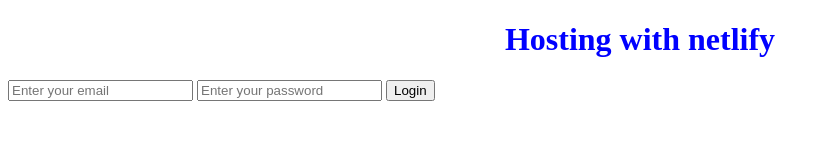
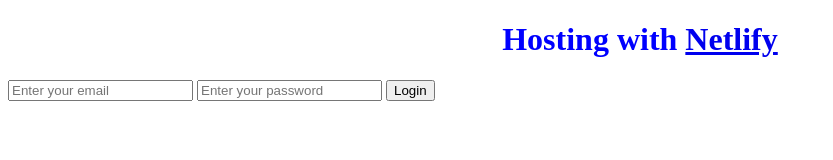
Before and after one commit to EvaMothapo/Plus-week-6-challenge-1, a plain HTML site: page index.html in a window 1280 px wide. Shown: the whole page, without its empty margins (0-833 px from the left). Drawn offline with Linux system fonts and the light colour scheme.

Commit message:
Added link to  Netlify

```diff
--- a/index.html
+++ b/index.html
@@ -10,7 +10,9 @@
 </head>
 
 <body>
-    <h1>Hosting with netlify</h1>
+    <h1>Hosting with
+        <a href="https://www.netlify.com/">Netlify</a>
+    </h1>
     <form>
         <input type="email" placeholder="Enter your email">
         <input type="password" placeholder="Enter your password">
```
